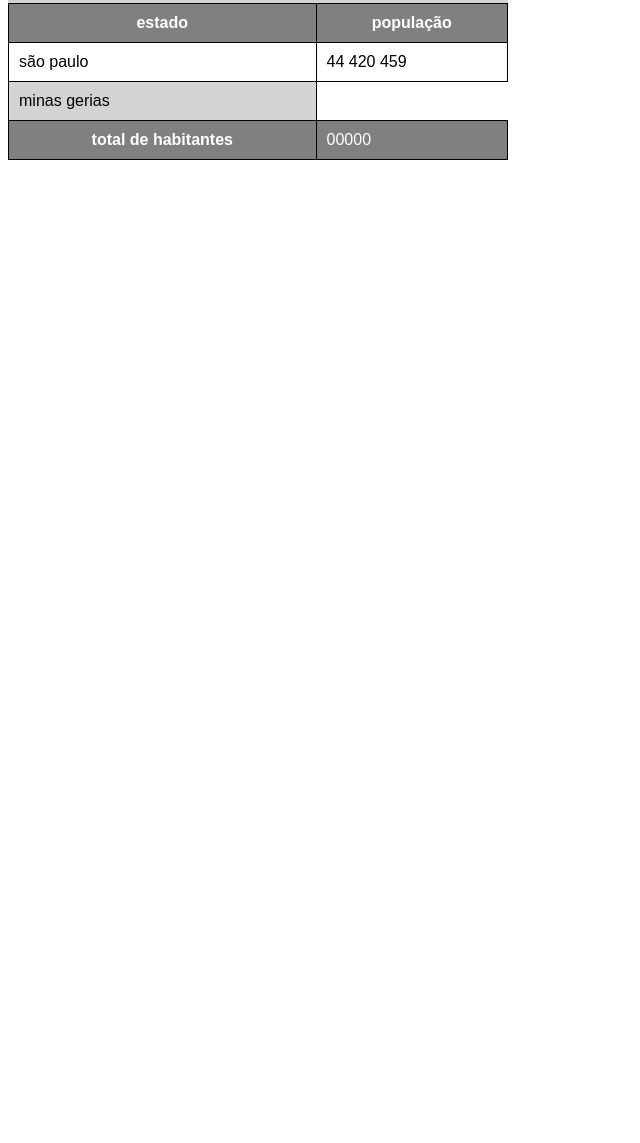
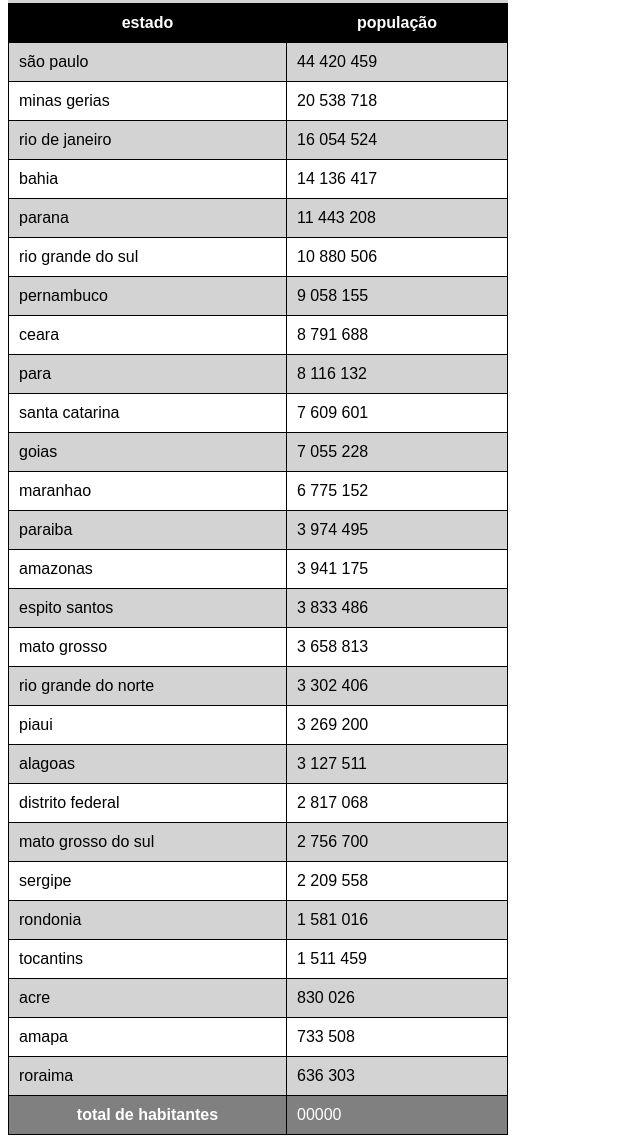
Before and after one commit to adrianoarcanjo/html-css, a plain HTML site: page exercicio/exe23/tabela002.html in a window 1280 px wide. Shown: the part 125-1268 px from the top of the page, without its empty margins (0-640 px from the left). Before the commit the page ends 800 px from the top, so only its background shows below. Drawn offline with Linux system fonts and the light colour scheme.

Commit message:
criei tabela

```diff
--- a/exercicio/exe23/tabela002.html
+++ b/exercicio/exe23/tabela002.html
@@ -33,12 +33,15 @@
         thead > tr > th {
             position: sticky;/* para fixar cabeçalhof*/
             top: 0;
+            background-color: black;
         }
 
 
-        tbody > tr:nth-child(2n) { /* pra colocar efeito zebrado na tabela( add) > impar  , evem  > par2n-1*/
+        tbody > tr:nth-child(odd) { /* pra colocar efeito zebrado na tabela( odd) > impar  , even > par =2n-1*/
             background-color: lightgray;
         }
+        tbody > tr:nth-child(oven) /* 2n*/
+
 
 
     </style>
@@ -60,7 +63,7 @@
         <thead>
             <tr>
                 <th scope="col"> estado</th>
-                <th scope="col"> população</th>
+                <th scope="col" style="width: 200px;"> população</th>
             </tr>
 
         </thead>
@@ -71,7 +74,109 @@
             </tr>
             <tr>
                 <td> minas gerias </td>
+                <td>20 538 718</td>
             </tr>
+            <tr>
+                <td> rio de janeiro </td>
+                <td>16 054 524 </td>
+            </tr>
+            <tr>
+                <td> bahia</td>
+                <td> 14 136 417</td>
+            </tr>
+            <tr>
+                <td> parana </td>
+                <td> 11 443 208</td>
+            </tr>
+            <tr>
+                <td> rio grande do sul </td>
+                <td> 10 880 506</td>
+            </tr>
+            <tr>
+                <td> pernambuco</td>
+                <td> 9 058 155</td>
+            </tr>
+            <tr>
+                <td> ceara</td>
+                <td> 8 791 688</td>
+            </tr>
+            <tr>
+                <td> para</td>
+                <td> 8 116 132</td>
+            </tr>
+            <tr>
+                <td> santa catarina </td>
+                <td> 7 609 601</td>
+            </tr>
+            <tr>
+                <td> goias</td>
+                <td> 7 055 228</td>
+            </tr>
+            <tr>
+                <td> maranhao</td>
+                <td>6 775 152 </td>
+            </tr>
+            <tr>
+                <td> paraiba</td>
+                <td>3 974 495</td>
+            </tr>
+            <tr>
+                <td> amazonas</td>
+                <td>3 941 175</td>
+            </tr>
+            <tr>
+                <td> espito santos </td>
+                <td>3 833 486 </td>
+            </tr>
+            <tr>
+                <td>mato grosso</td>
+                <td>3 658 813</td>
+            </tr>
+            <tr>
+                <td> rio grande do norte</td>
+                <td> 3 302 406</td>
+            </tr>
+            <tr>
+                <td> piaui</td>
+                <td> 3 269 200</td>
+            </tr>
+            <tr>
+                <td>alagoas </td>
+                <td>3 127 511</td>
+            </tr>
+            <tr>
+                <td>distrito federal </td>
+                <td>2 817 068</td>
+            </tr>
+            <tr>
+                <td>mato grosso do sul </td>
+                <td>2 756 700</td>
+            </tr>
+            <tr>
+                <td> sergipe</td>
+                <td>2 209 558</td>
+            </tr>
+            <tr>
+                <td>rondonia</td>
+                <td> 1 581 016</td>
+            </tr>
+            <tr>
+                <td>tocantins</td>
+                <td>1 511 459</td>
+            </tr>
+            <tr>
+                <td>acre</td>
+                <td>830 026</td>
+            </tr>
+            <tr>
+                <td> amapa</td>
+                <td>733 508</td>
+            </tr>
+            <tr>
+                <td>roraima</td>
+                <td>636 303</td>
+            </tr>
+
 
         </tbody>
         <tfoot>
```
Also changed, not shown: exercicio/exe23/tabela.html (+1 -1 lines), exercicio/exe23/tabela003.html (+2 -2 lines), exercicio/exe23/tabela004.html (added, +92 -0 lines), exercicio/exe23/tabela005.html (added, +62 -0 lines).
